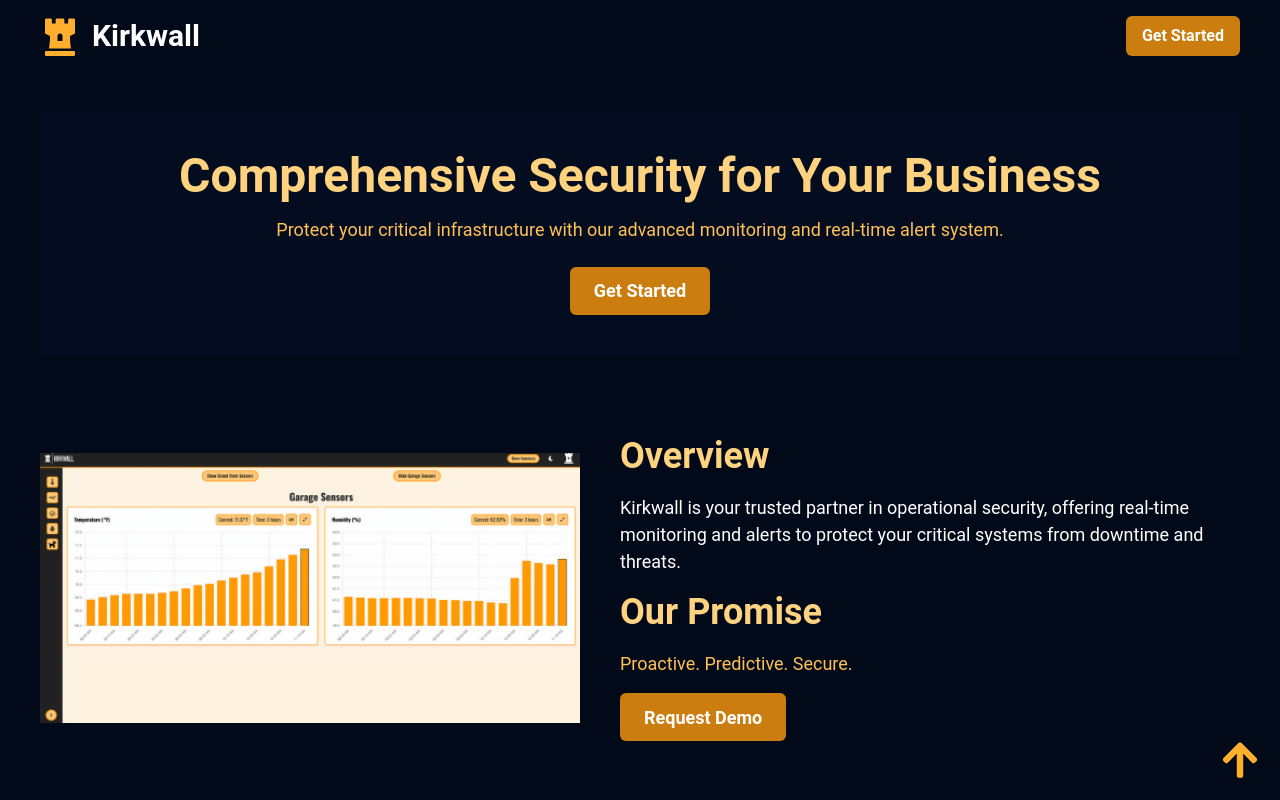
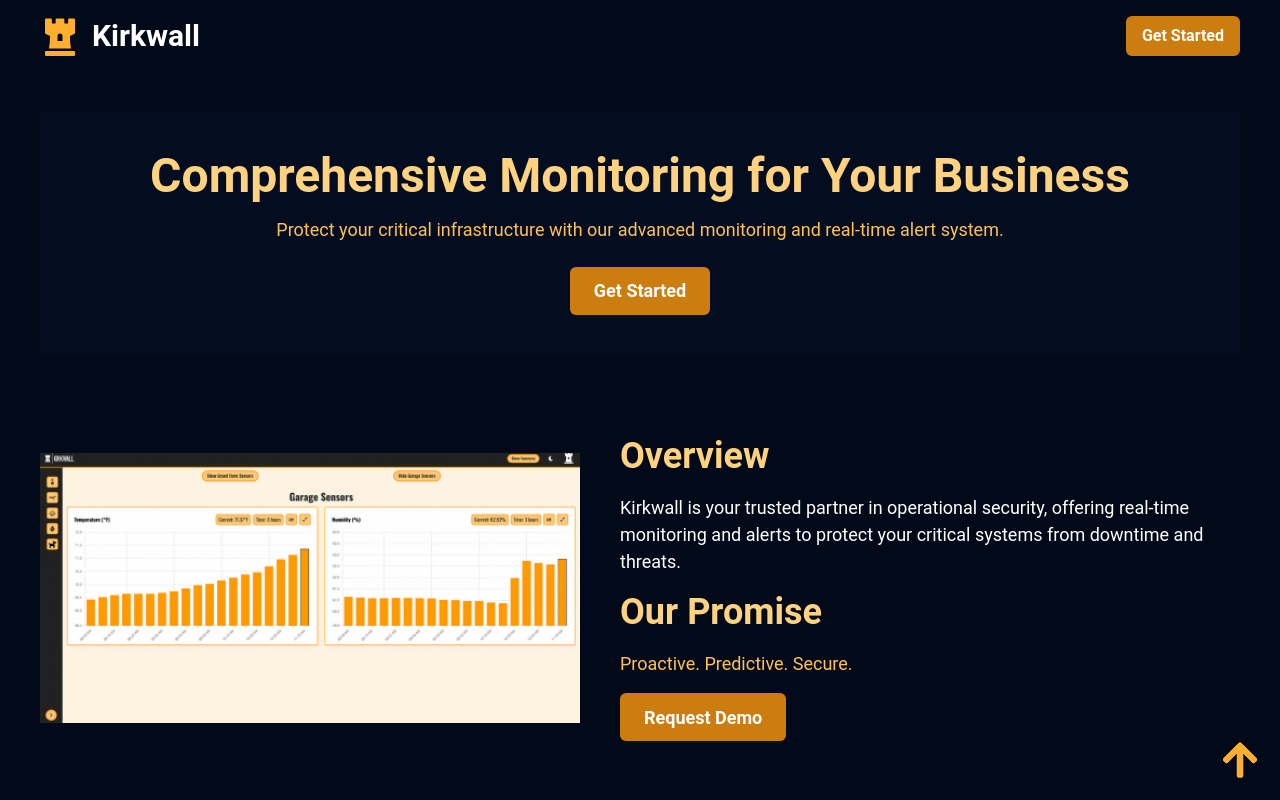
Before and after one commit to EvanMyran/LandingPage, a React (Create React App) app: page / in a window 1280 px wide. Shown: the top 800 px of the page. Built offline with nearby package versions, Linux system fonts and the light colour scheme.

Commit message:
Update MainSection.js changed to 'monitoring'

```diff
--- a/src/components/MainSection.js
+++ b/src/components/MainSection.js
@@ -26,7 +26,7 @@ const MainSection = () => (
           id="overview"
         >
           <Heading as="h1" size="2xl" mb={4} color="primary.100">
-            Comprehensive Security for Your Business
+            Comprehensive Monitoring for Your Business
           </Heading>
           <Text fontSize="lg" color="primary.200" mb={6}>
             Protect your critical infrastructure with our advanced monitoring and real-time alert system.
```
